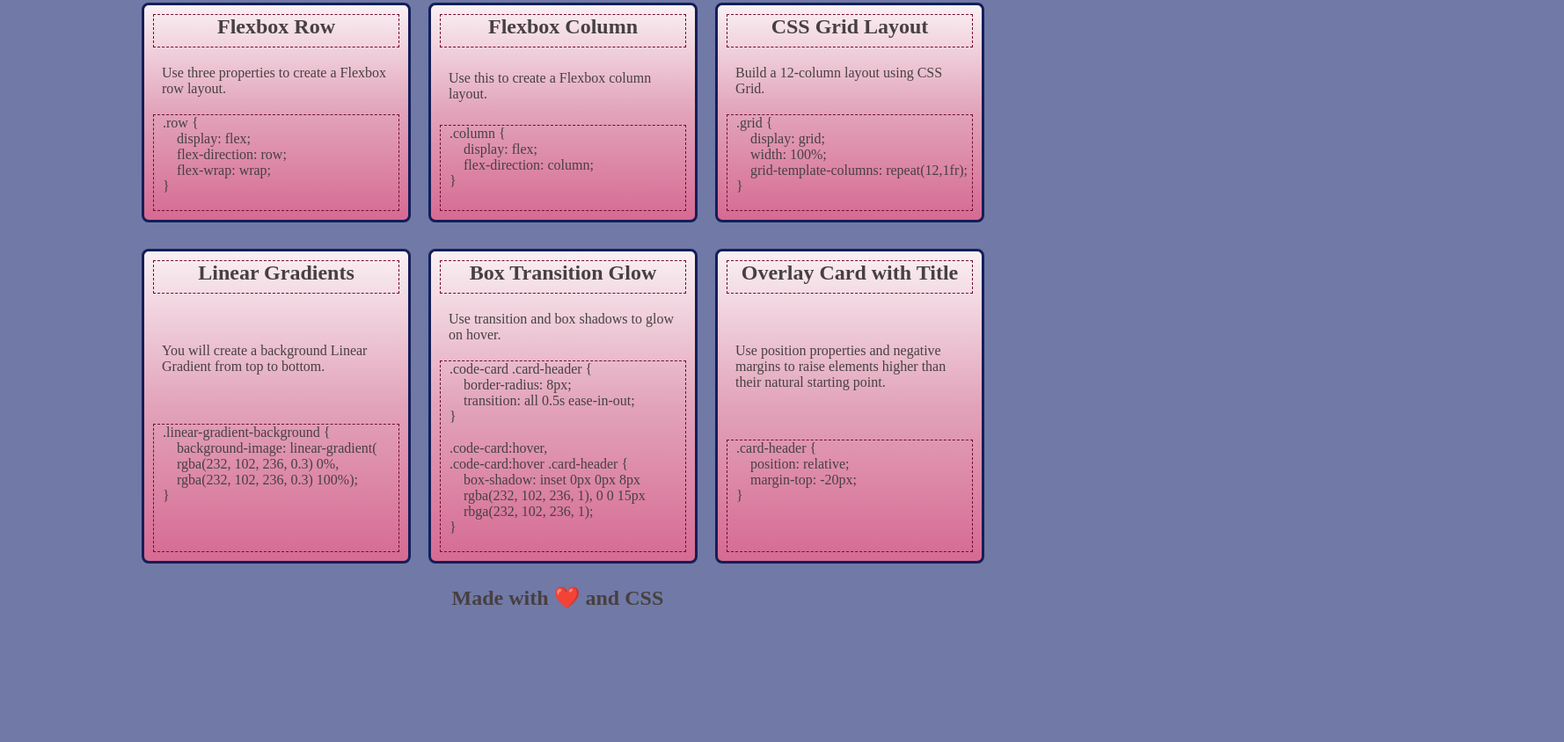
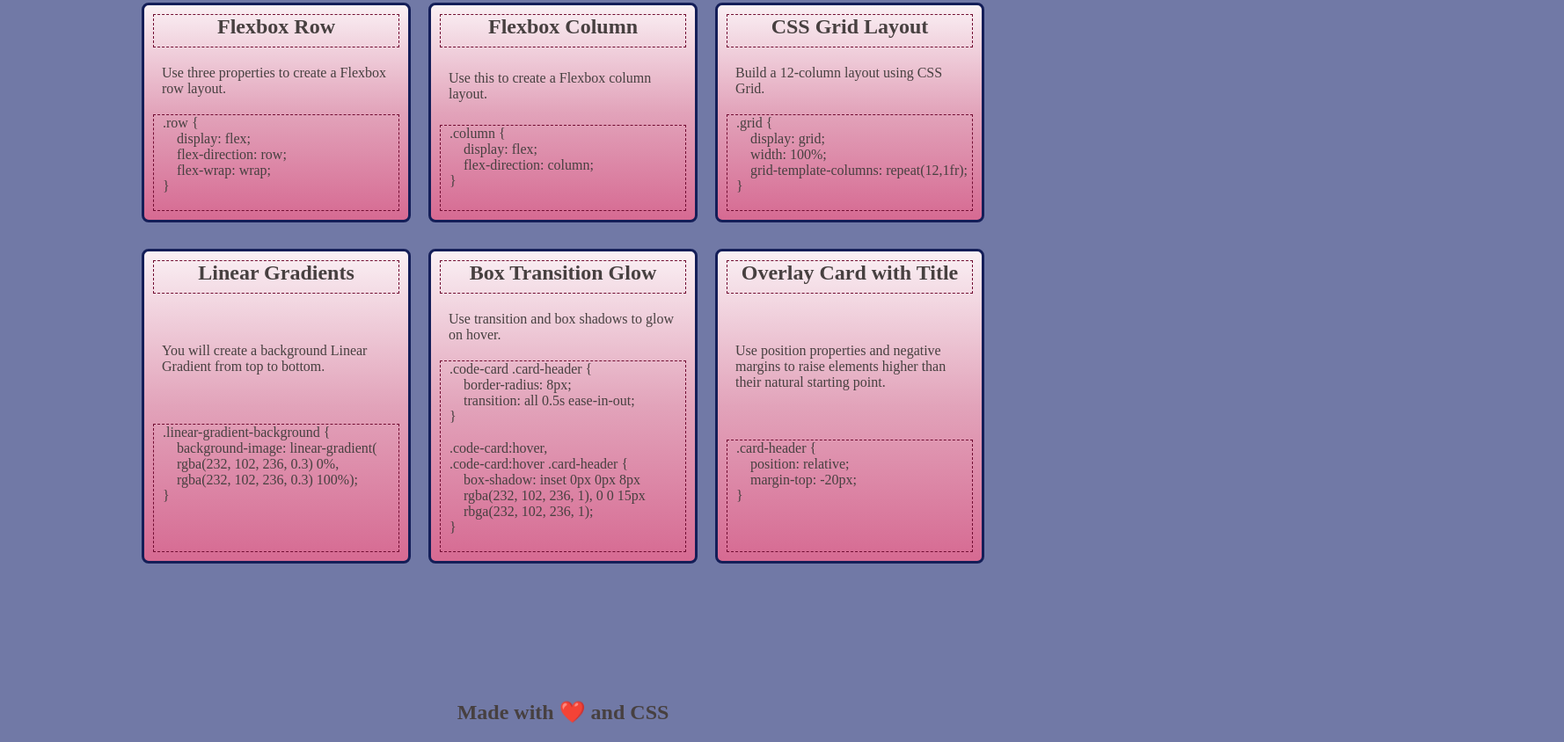
Before and after one commit to megellman/css-snippet-cheat-sheet, a plain HTML site: page index.html in a window 1280 px wide. Shown: the part 134-978 px from the top of the page at 88% size, 1778 px wide, since content can reach past the window. Before the commit the page ends 848 px from the top, so only its background shows below. Drawn offline with Linux system fonts and the light colour scheme.

Commit message:
fixed positioning of footer

```diff
--- a/style.css
+++ b/style.css
@@ -66,7 +66,7 @@ pre:active {
 }
 
 footer {
-    position: relative;
-    bottom: 0;
-    left: 40%;
+    text-align: center;
+    margin-top: 150px;
+
 }
```
